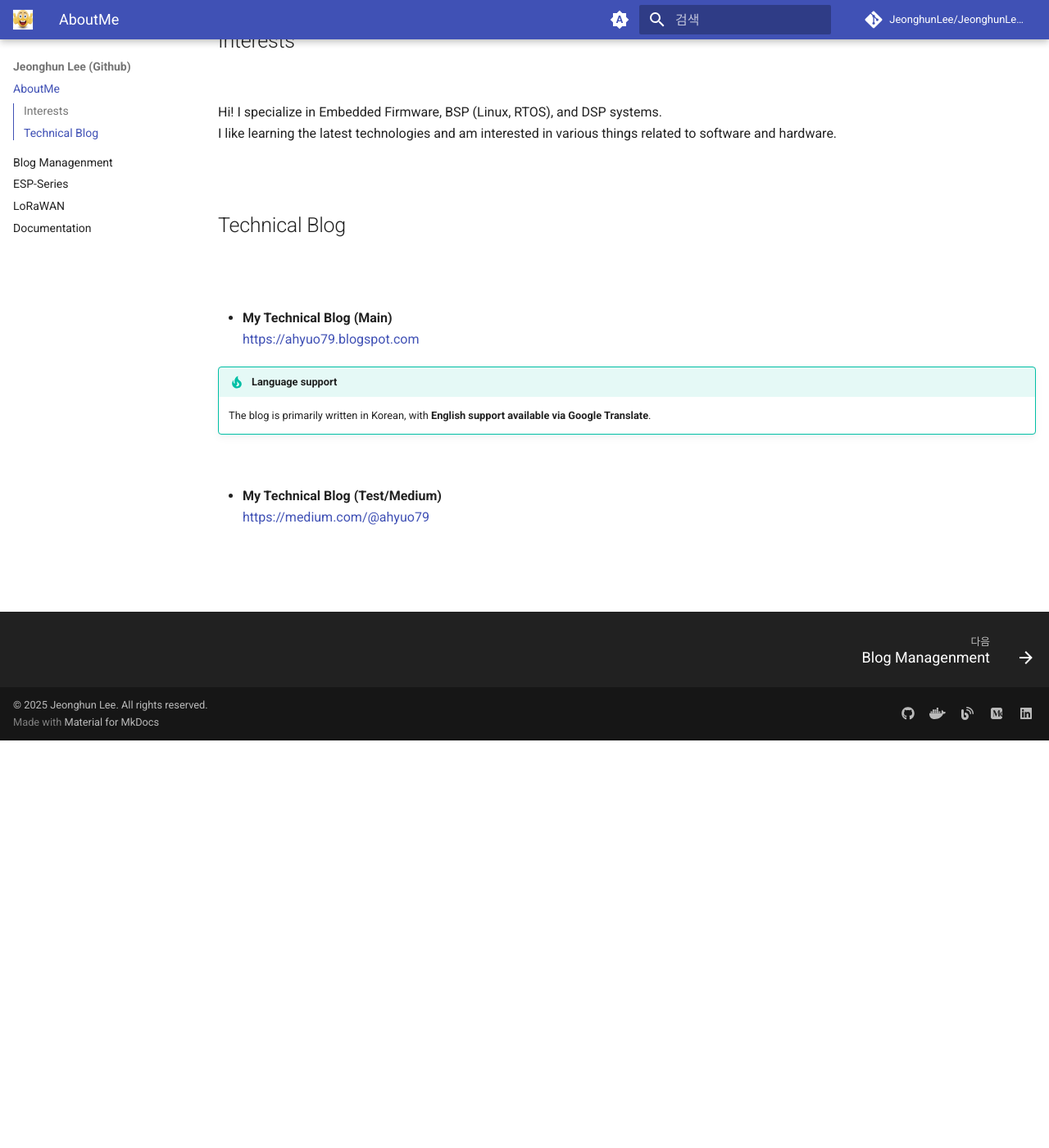
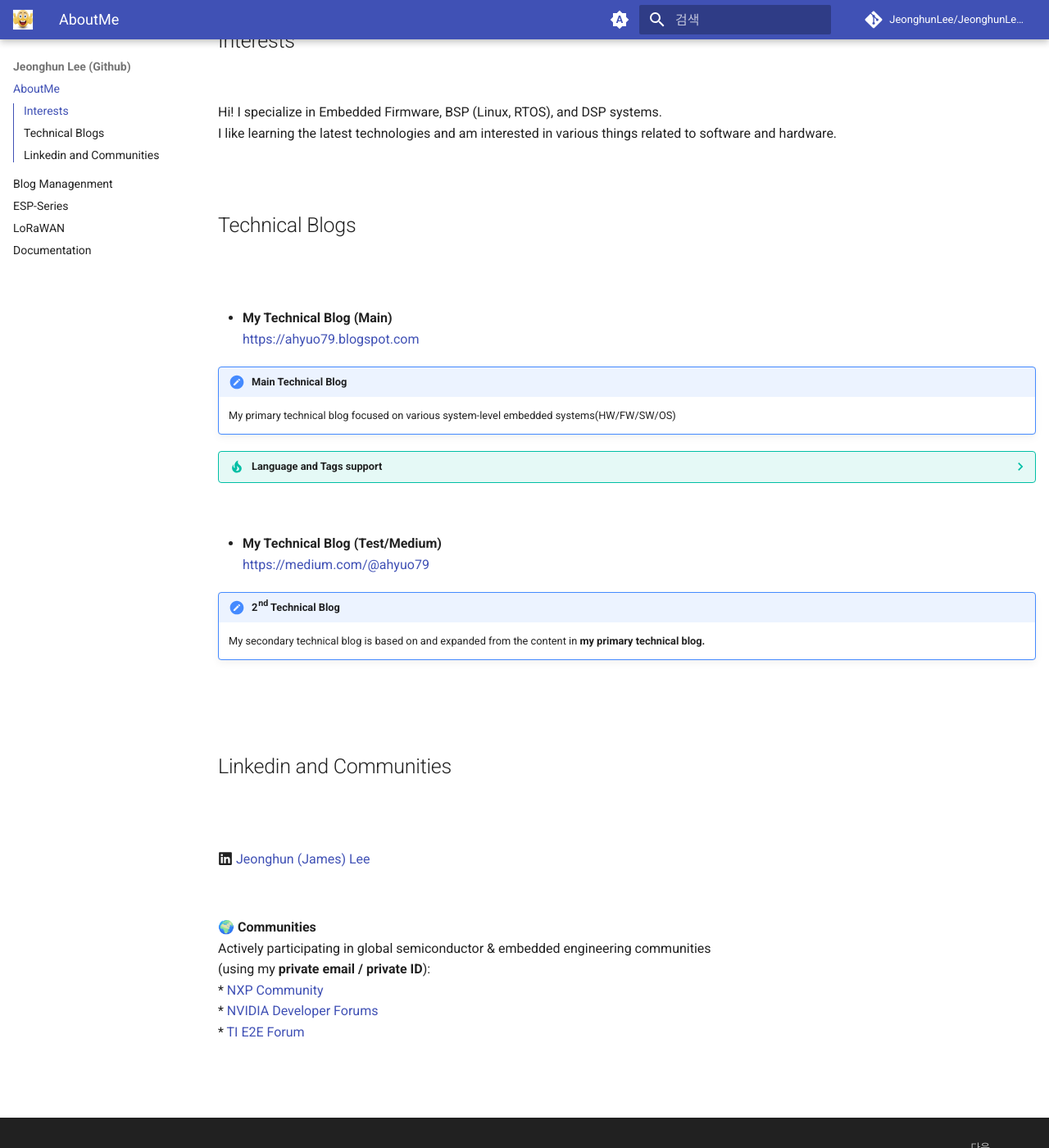
Before and after one commit to JeonghunLee/JeonghunLee.github.io, an MkDocs documentation site: the page built from docs/index.md, in a window 1280 px wide and 1400 px high, scrolled down 497 px. Shown: the whole window at 82% size. Built offline with MkDocs 1.6.1 and Material for MkDocs 9.7.7, drawn with Linux system fonts in a browser that asks for light colours; comment, search, counter and statistics services are not loaded.

Commit message:
update it

```diff
--- a/docs/index.md
+++ b/docs/index.md
@@ -22,21 +22,52 @@
 
 <br/>
 
-## Technical Blog
+## Technical Blogs
 
 <br/>
 <br/>
 
+
 * **My Technical Blog (Main)**
   https://ahyuo79.blogspot.com
 
-!!! tip "Language support"
+
+!!! note "Main Technical Blog"
+    My primary technical blog focused on various system-level embedded systems(HW/FW/SW/OS)
+
+??? tip "Language and Tags support"
     The blog is primarily written in Korean, with **English support available via Google Translate**.
+    All links redirect to my technical blog (Blogger), organized using **tag-based categories**
 
 <br/>
 
 * **My Technical Blog (Test/Medium)**
   https://medium.com/@ahyuo79
 
+!!! note "2nd Technical Blog"
+    My secondary technical blog is based on and expanded from the content in **my primary technical blog.**
 
 <br/>
+<br/>
+
+## Linkedin and Communities
+
+<br/>
+<br/>
+
+:fontawesome-brands-linkedin: [Jeonghun (James) Lee](https://www.linkedin.com/in/JeonghunLee-0911/)
+
+<br/>
+
+
+🌍 **Communities**
+Actively participating in global semiconductor & embedded engineering communities
+(using my **private email / private ID**):
+   * [NXP Community](http://community.nxp.com/t5/user/viewprofilepage/user-id/181710)
+   * [NVIDIA Developer Forums](https://forums.developer.nvidia.com/u/ahyuo79/activity)
+   * [TI E2E Forum](https://e2e.ti.com/members/1028408/activities)
+
+
+
+<br/>
+<br/>
--- a/mkdocs.yml
+++ b/mkdocs.yml
@@ -90,10 +90,6 @@
       link: https://github.com/JeonghunLee
       name: GitHub
 
-    - icon: fontawesome/brands/docker
-      link: https://hub.docker.com/u/jeonghunlee
-      name: Docker Hub
-
     - icon: fontawesome/solid/blog
       link: https://ahyuo79.blogspot.com
       name: Blog (Korean)
@@ -106,6 +102,11 @@
       link: https://www.linkedin.com/in/JeonghunLee-0911/
       name: LinkedIn
 
+    - icon: fontawesome/brands/docker
+      link: https://hub.docker.com/u/jeonghunlee
+      name: Docker Hub
+
+
 copyright: >
   © 2025 Jeonghun Lee.
   All rights reserved.
```
Also changed, not shown: docs/project_lorawan.md (+4 -5 lines).
